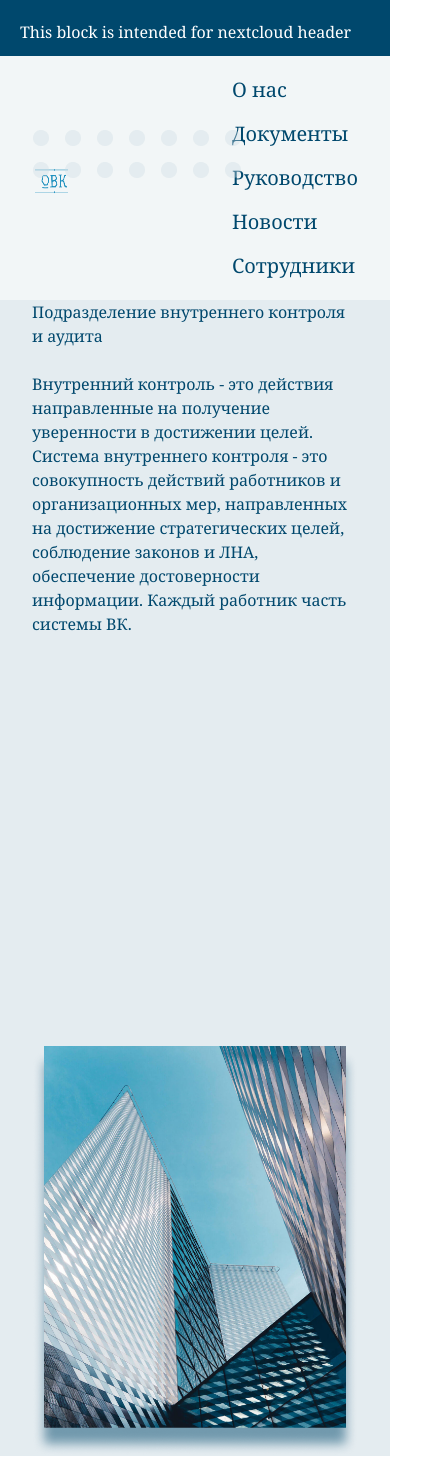
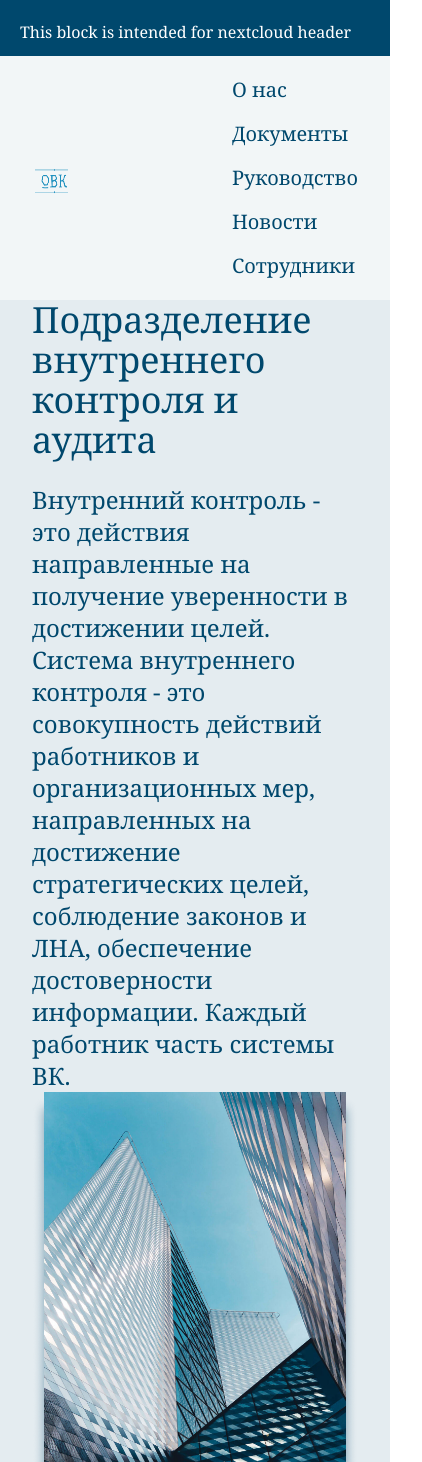
Before and after one commit to shadow-zone86/new-sibghk-ovk, a Vue app: page / in a window 390 px wide. Shown: the top 1462 px of the page, 422 px wide, since content can reach past the window. Built offline with nearby package versions, Linux system fonts and the light colour scheme; what tailwind-hamburgers would draw is missing.

Commit message:
feat: adaptive layout of block about division (2022-10-21)

```diff
--- a/src/components/about/about.component.vue
+++ b/src/components/about/about.component.vue
@@ -6,19 +6,19 @@
 
 <template>
   <section>
-    <img class="absolute top-[130px] left-[33px]" src="./image/point-double.png">
+    <img class="absolute top-[130px] left-[33px] xl:opacity-100 opacity-0" src="./image/point-double.png">
     <div class="mx-auto lg:flex px-8 bg-[#E4ECF0]">
-      <div class="flex flex-col justify-center lg:w-2/3">
-        <div class="lg:w-2/3">
-          <p class="text-[#00486D] font-serif lg:text-6xl font-normal">{{ store.description.title }}</p>
+      <div class="flex flex-col justify-center xl:w-2/3 lg:w-3/4">
+        <div class="xl:w-2/3 lg:w-3/4">
+          <p class="text-[#00486D] font-serif sm:text-6xl text-4xl font-normal">{{ store.description.title }}</p>
           <br />
-          <p class="text-[#00486D] font-serif lg:text-2xl font-normal">{{ store.description.description }}</p>
+          <p class="text-[#00486D] font-serif text-2xl font-normal">{{ store.description.description }}</p>
         </div>
       </div>
-      <div class="lg:w-1/3 lg:bg-[#00486D]">
-        <img class="absolute top-[810px] right-[570px]" src="./image/point.png">
-        <img class="lg:bottom-0 lg:right-7 opacity-0" src="./image/build.png">
-        <img class="lg:absolute lg:top-[200px] lg:right-[100px]" src="./image/build.png">
+      <div class="xl:w-1/3 lg:w-1/4 lg:bg-[#00486D]">
+        <img class="my-point absolute 2xl:top-[810px] 2xl:right-[570px] xl:top-[600px] xl:right-[400px] xl:opacity-100 3xl:opacity-100 2lg:opacity-0 opacity-0" src="./image/point.png">
+        <img class="bottom-0 right-7 lg:opacity-0 opacity-100" src="./image/build.png">
+        <img class="absolute lg:top-[200px] lg:right-[100px] lg:w-80 xl:w-[33.5%] lg:opacity-100 opacity-0" src="./image/build.png">
       </div>
     </div>
   </section>
--- a/tailwind.config.cjs
+++ b/tailwind.config.cjs
@@ -5,7 +5,12 @@ module.exports = {
     "./src/**/*.{vue,js,ts,jsx,tsx}",
   ],
   theme: {
-    extend: {},
+    extend: {
+      screens: {
+        '2lg': '1536px',
+        '3xl': '1821px',
+      },
+    },
   },
   plugins: [
     require('tailwind-hamburgers')
```
